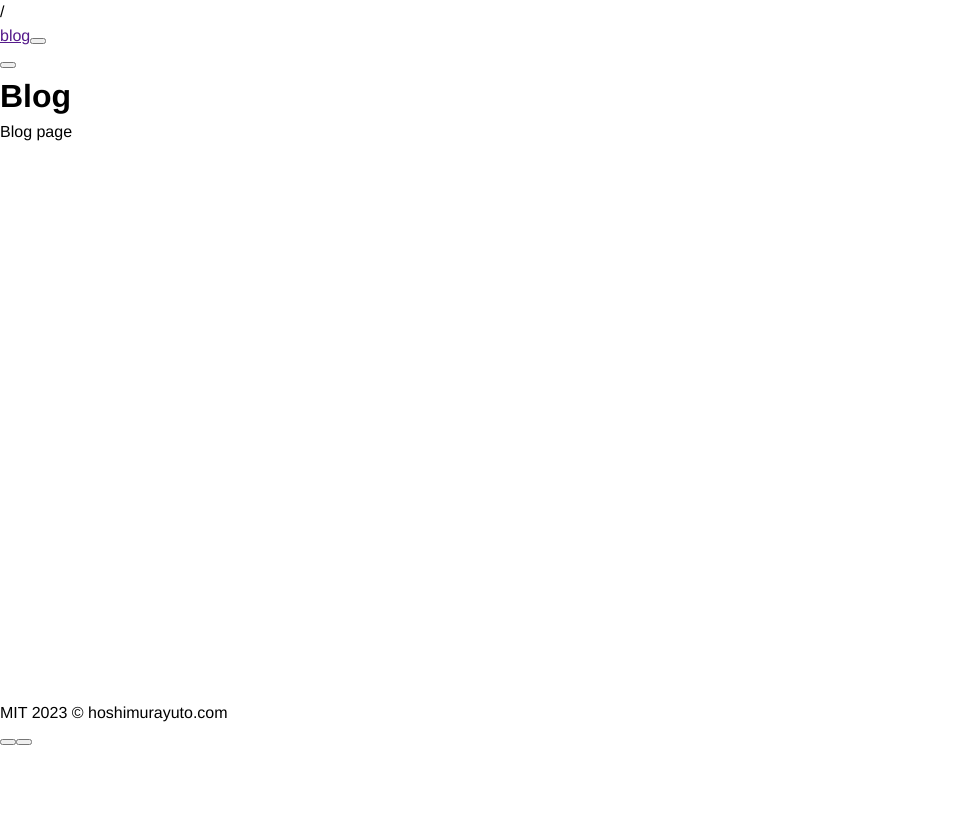
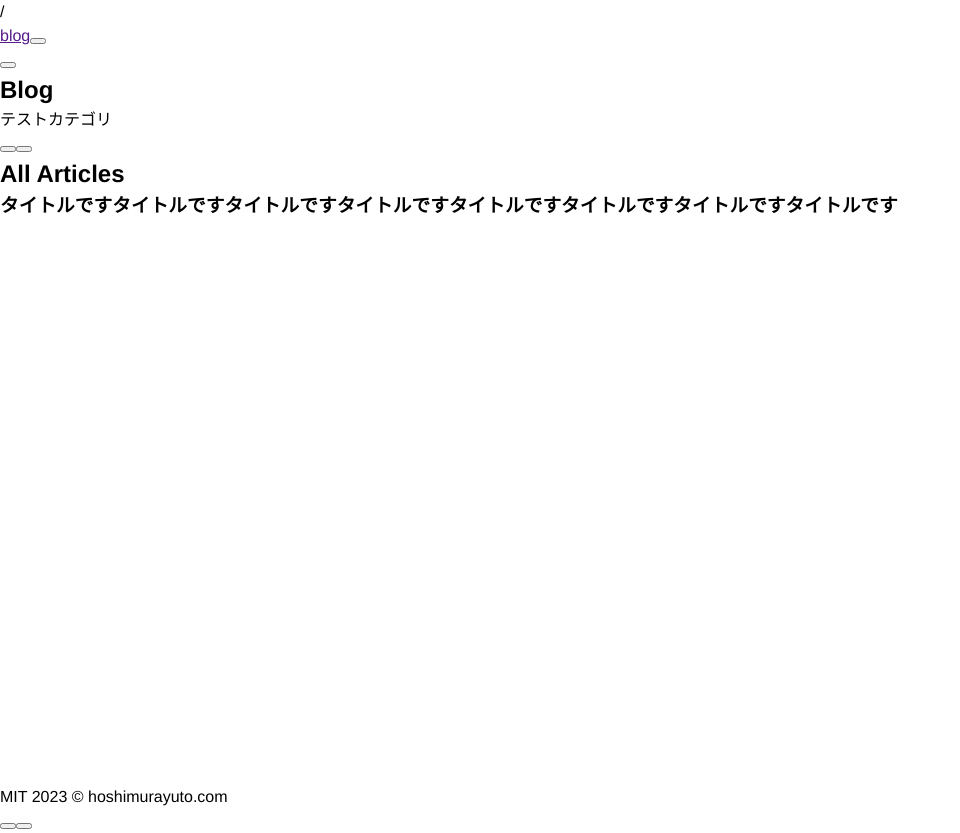
Before and after one commit to HoshimuraYuto/HoshimuraYuto.com, a Next.js app: page /blog in a window 1280 px wide. Shown: the whole page, without its empty margins (0-960 px from the left). Before the commit the page ends 800 px from the top, so only its background shows below. Built offline with nearby package versions, Linux system fonts and the light colour scheme.

Commit message:
#29 Update blog page(sample data)

```diff
--- a/app/blog/page.tsx
+++ b/app/blog/page.tsx
@@ -1,10 +1,61 @@
-import Page from "../components/layouts/Page";
+import { Button } from "../components/elements/Button";
+import MainAndSidebar from "../components/layouts/MainAndSidebar";
+import siteConfig from "../config/siteConfig";
 
 const Blog = () => {
   return (
-    <Page title="Blog">
-      <p className="line-height-8">Blog page</p>
-    </Page>
+    <MainAndSidebar
+      aside={
+        <div className="flex flex-col gap-12 pr-10">
+          <h1 className="font-size-8 font-400 line-height-8">Blog</h1>
+          <div className="flex flex-col gap-6">
+            <div className="flex flex-col gap-4">
+              {["テスト", "カテゴリ"].map((title) => (
+                <span
+                  className="line-height-4"
+                  key={title}
+                >
+                  {title}
+                </span>
+              ))}
+            </div>
+            <div className="h-[1px] w-full shrink-0 border-0 border-r-1 border-neutral-1 border-solid bg-neutral-1 dark:border-neutral-7 dark:bg-neutral-7" />
+            <div className="flex items-center gap-4">
+              {siteConfig.blogLinks.map((link) => (
+                <a
+                  href={link.url}
+                  target="_blank"
+                  key={link.icon}
+                  aria-label="sns link"
+                  className="flex items-center justify-center"
+                >
+                  <Button
+                    variant="plain"
+                    size="original"
+                    className="p-0 outline-0"
+                    aria-label="sns link button"
+                  >
+                    <div
+                      className={`${link.icon} color-neutral-4 wh-4 wh-6 dark:color-neutral-5`}
+                    />
+                  </Button>
+                </a>
+              ))}
+            </div>
+          </div>
+        </div>
+      }
+      main={
+        <>
+          <h2 className="font-size-8 font-700 line-height-8">All Articles</h2>
+          <div>
+            <h3 className="font-size-4.5 font-normal">
+              タイトルですタイトルですタイトルですタイトルですタイトルですタイトルですタイトルですタイトルです
+            </h3>
+          </div>
+        </>
+      }
+    />
   );
 };
 
--- a/app/config/siteConfig.tsx
+++ b/app/config/siteConfig.tsx
@@ -20,6 +20,16 @@ const siteConfig = {
       slug: "/contact",
     },
   ],
+  blogLinks: [
+    {
+      icon: "i-ri-rss-fill",
+      url: "https://hoshimurayuto.com/#",
+    },
+    {
+      icon: "i-ri-twitter-x-fill",
+      url: "https://twitter.com/HoshimuraYuto",
+    },
+  ],
   credit: `MIT ${new Date().getFullYear()} © hoshimurayuto.com`,
   footerLinks: [
     {
```
